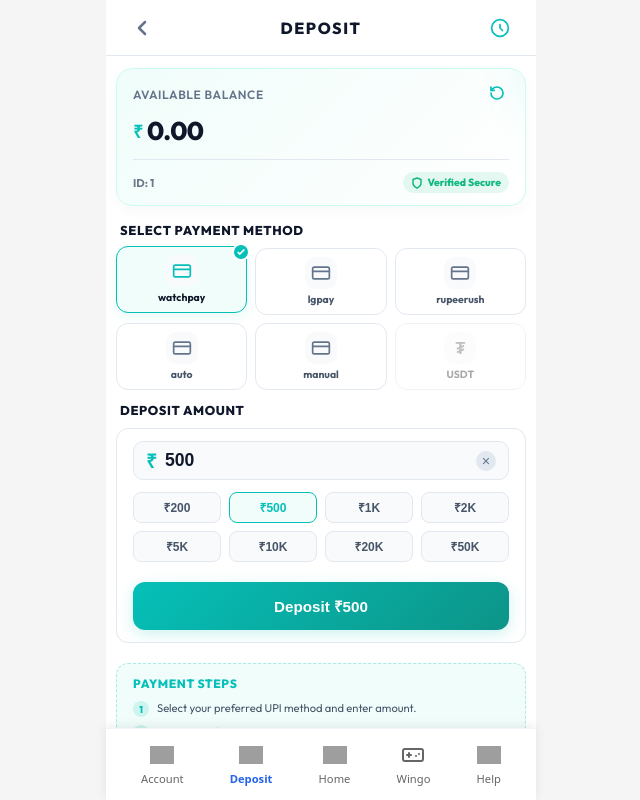
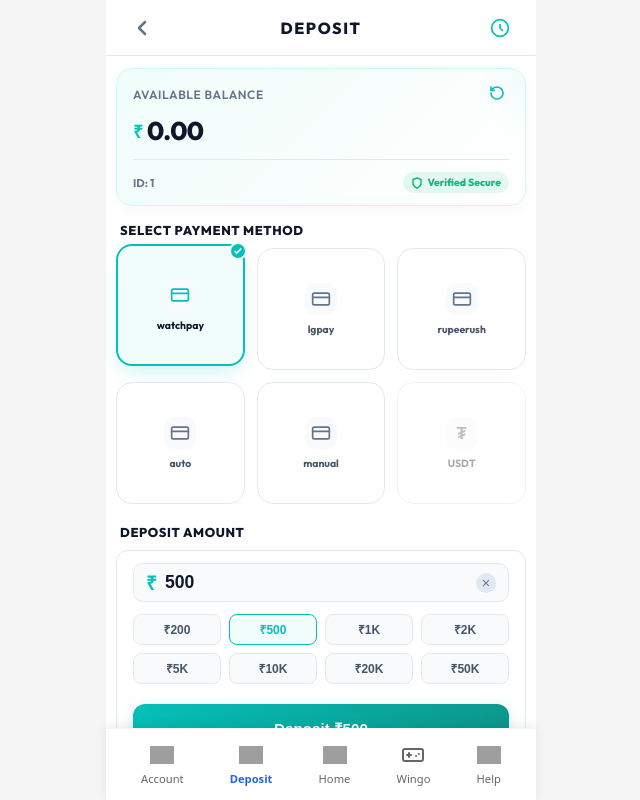
Before and after one commit to ritikgchoudhary/todaaaple, a Vue app in the folder frontend-vue/: page /deposit in a window 1280 px wide. Shown: the top 800 px of the page, without its empty margins (319-959 px from the left). Built offline with nearby package versions, Linux system fonts and the light colour scheme; no server answers; sample sign-in values are in the browser's storage; grey boxes are pictures that could not be loaded.

Commit message:
auto-update: sync changes 2026-03-08 06:50:02

```diff
--- a/frontend-vue/src/views/DepositView.vue
+++ b/frontend-vue/src/views/DepositView.vue
@@ -283,9 +283,16 @@ onMounted(() => {
         if (res.data?.gateway) selectedGateway.value = res.data.gateway.toLowerCase()
         if (res.data?.gatewayList && Array.isArray(res.data.gatewayList)) {
             const working = ['watchpay', 'lgpay', 'rupeerush']
-            gatewayList.value = res.data.gatewayList
+            const filtered = res.data.gatewayList
                 .filter(g => working.includes(g.toLowerCase()))
                 .sort((a, b) => working.indexOf(a.toLowerCase()) - working.indexOf(b.toLowerCase()))
+
+            gatewayList.value = filtered
+
+            // Ensure one is selected
+            if (filtered.length > 0 && (!selectedGateway.value || !working.includes(selectedGateway.value))) {
+                selectedGateway.value = filtered[0].toLowerCase()
+            }
         }
     }).catch(() => {})
 })
@@ -353,14 +360,34 @@ onMounted(() => {
 .section-title { font-size: 0.8rem; font-weight: 800; color: #0f172a; margin: 0 0 10px 4px; text-transform: uppercase; letter-spacing: 0.05em; }
 
 /* Methods Grid */
-.methods-grid { display: grid; grid-template-columns: repeat(3, 1fr); gap: 8px; margin-bottom: 12px; }
+.methods-grid {
+  display: grid;
+  grid-template-columns: repeat(3, 1fr);
+  gap: 12px;
+  margin-bottom: 20px;
+}
 .method-item { cursor: pointer; }
 .item-inner {
-  position: relative; background: #ffffff; border: 1px solid #e2e8f0;
-  border-radius: 12px; padding: 8px 4px; display: flex; flex-direction: column; align-items: center; gap: 4px;
-  transition: 0.2s;
+  position: relative;
+  background: #ffffff;
+  border: 1px solid #e2e8f0;
+  border-radius: 16px;
+  padding: 12px 6px;
+  display: flex;
+  flex-direction: column;
+  align-items: center;
+  justify-content: center;
+  gap: 8px;
+  aspect-ratio: 1/0.95;
+  transition: all 0.25s cubic-bezier(0.4, 0, 0.2, 1);
 }
-.method-item.active .item-inner { background: #f0fdfa; border-color: #05c0b8; transform: translateY(-2px); box-shadow: 0 4px 12px rgba(5,192,184,0.1); }
+.method-item.active .item-inner {
+  background: #f0fdfa;
+  border-color: #05c0b8;
+  border-width: 2px;
+  transform: translateY(-4px);
+  box-shadow: 0 10px 20px -5px rgba(5,192,184,0.2);
+}
 .icon-wrap { width: 32px; height: 32px; background: #f8fafc; border-radius: 10px; display: flex; align-items: center; justify-content: center; }
 .icon-wrap img { width: 20px; height: 20px; object-fit: contain; }
 .gateway-icon {
```
